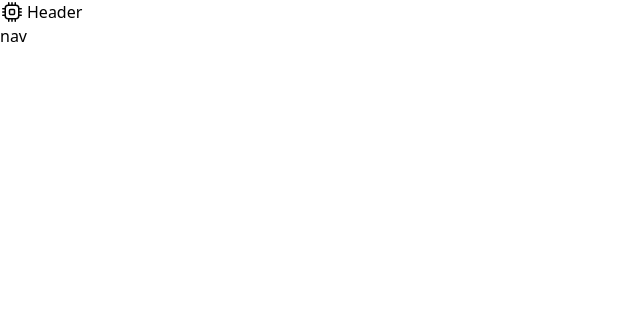
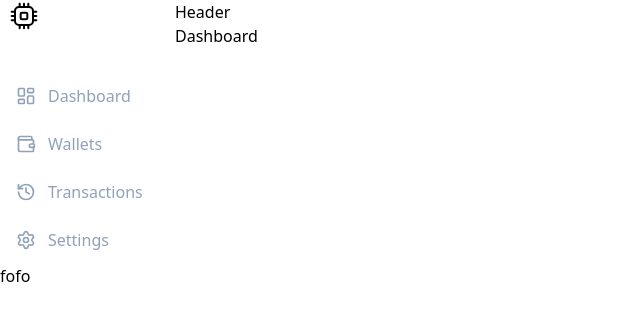
Before and after one commit to Kholod13/cryptoWallet, a React (Vite) app: page / in a window 1280 px wide. Shown: the top 320 px of the page, without its empty margins (0-640 px from the left). Built offline with nearby package versions, Linux system fonts and the light colour scheme.

Commit message:
set Routes

```diff
--- a/package.json
+++ b/package.json
@@ -11,8 +11,10 @@
   },
   "dependencies": {
     "@tailwindcss/vite": "^4.1.18",
+    "lucide-react": "^0.563.0",
     "react": "^19.2.0",
     "react-dom": "^19.2.0",
+    "react-router-dom": "^7.13.0",
     "tailwindcss": "^4.1.18"
   },
   "devDependencies": {
--- a/src/App.tsx
+++ b/src/App.tsx
@@ -1,11 +1,24 @@
 import './App.css'
+import Main from "./pages/Main.tsx";
+import {BrowserRouter, Routes, Route} from "react-router-dom";
 import Dashboard from "./pages/Dashboard.tsx";
+import Transactions from "./pages/Transactions.tsx";
+import Wallets from "./pages/Wallets.tsx";
+import Settings from "./pages/Settings.tsx";
 function App() {
 
   return (
-    <>
-      <Dashboard />
-    </>
+      <BrowserRouter>
+          <Routes>
+              <Route path="/" element={<Main/>}>
+                  <Route index element={<Dashboard />} />
+                  <Route path="dashboard" element={<Dashboard />} />
+                  <Route path="wallets" element={<Wallets />} />
+                  <Route path="transactions" element={<Transactions />} />
+                  <Route path="settings" element={<Settings />} />
+              </Route>
+          </Routes>
+      </BrowserRouter>
   )
 }
 
--- a/src/components/layout/Navbar.tsx
+++ b/src/components/layout/Navbar.tsx
@@ -1,12 +1,42 @@
+import { NavLink } from "react-router-dom";
+import { LayoutDashboard, Wallet, History, Settings } from 'lucide-react';
+import logo from '../../assets/logo.svg';
 
-import logo from '../../assets/logo.svg';
+const NAV_ITEMS = [
+    {id: 'dashboard', label: 'Dashboard', path: '/dashboard', icon: LayoutDashboard},
+    {id: 'wallets', label: 'Wallets', path: '/wallets', icon: Wallet},
+    {id: 'transactions', label: 'Transactions', path: 'transactions', icon: History},
+    {id: 'settings', label: 'Settings', path: 'settings', icon: Settings},
+];
 
 export const Navbar = () => {
     return (
         <nav>
-            <img src={logo} alt="Logo" />
+            <div className="flex items-center gap-3 px-2 mb-10">
+                <img src={logo} alt="Logo" className="w-8 h-8" />
+                <span className="text-white font-bold text-xl tracking-tight">CryptoPulse</span>
+            </div>
+
+            <ul>
+                {NAV_ITEMS.map((item) => (
+                    <li key={item.id}>
+                        <NavLink
+                            to={item.path}
+                            className={({ isActive }) => `
+                                flex items-center gap-3 px-4 py-3 rounded-xl transition-all duration-200
+                                ${isActive ? 'bg-blue-600 text-white shadow-lg shadow-blue-900/20'
+                                : 'text-slate-400 hover:bg-slate-800 hover:text-slate-200'}
+                            `}
+                        >
+                            <item.icon size={20} />
+                            <span>{item.label}</span>
+                        </NavLink>
+                    </li>
+                ))}
+            </ul>
+
             <div>
-                <h3>nav</h3>
+                <p>fofo</p>
             </div>
         </nav>
     )
--- a/src/pages/Dashboard.tsx
+++ b/src/pages/Dashboard.tsx
@@ -1,17 +1,9 @@
-import Navbar from '../components/layout/Navbar.tsx'
-import Header from "../components/layout/Header.tsx";
 
 const Dashboard = () => {
     return (
-        <div className="flex">
-            <Navbar />
-            <div>
-                <Header />
-                {/* blocks container */}
-                <div>
+        <div>
+            <h1>Dashboard</h1>
 
-                </div>
-            </div>
         </div>
     )
 }
--- /dev/null
+++ b/src/pages/Main.tsx
@@ -0,0 +1,19 @@
+import Navbar from '../components/layout/Navbar.tsx'
+import Header from "../components/layout/Header.tsx";
+import { Outlet } from "react-router-dom";
+
+const Main = () => {
+    return (
+        <div className="flex">
+            <Navbar />
+            <div>
+                <Header />
+                {/* blocks container */}
+                <div className='flex'>
+                    <Outlet />
+                </div>
+            </div>
+        </div>
+    )
+}
+export default Main;
--- a/src/pages/Settings.tsx
+++ b/src/pages/Settings.tsx
@@ -0,0 +1,8 @@
+const Settings = () => {
+    return (
+        <div>
+            <h1>Settings</h1>
+        </div>
+    )
+}
+export default Settings;
--- a/src/pages/Transactions.tsx
+++ b/src/pages/Transactions.tsx
@@ -0,0 +1,8 @@
+const Transactions = () => {
+    return (
+        <div>
+            <h1>Transactions</h1>
+        </div>
+    )
+}
+export default Transactions;
--- a/src/pages/Wallets.tsx
+++ b/src/pages/Wallets.tsx
@@ -0,0 +1,8 @@
+const Wallets = () => {
+    return (
+        <div>
+            <h1>Wallets</h1>
+        </div>
+    )
+}
+export default Wallets;
```
Also changed, not shown: 1 other file (tests, documents, lock files or other folders).
